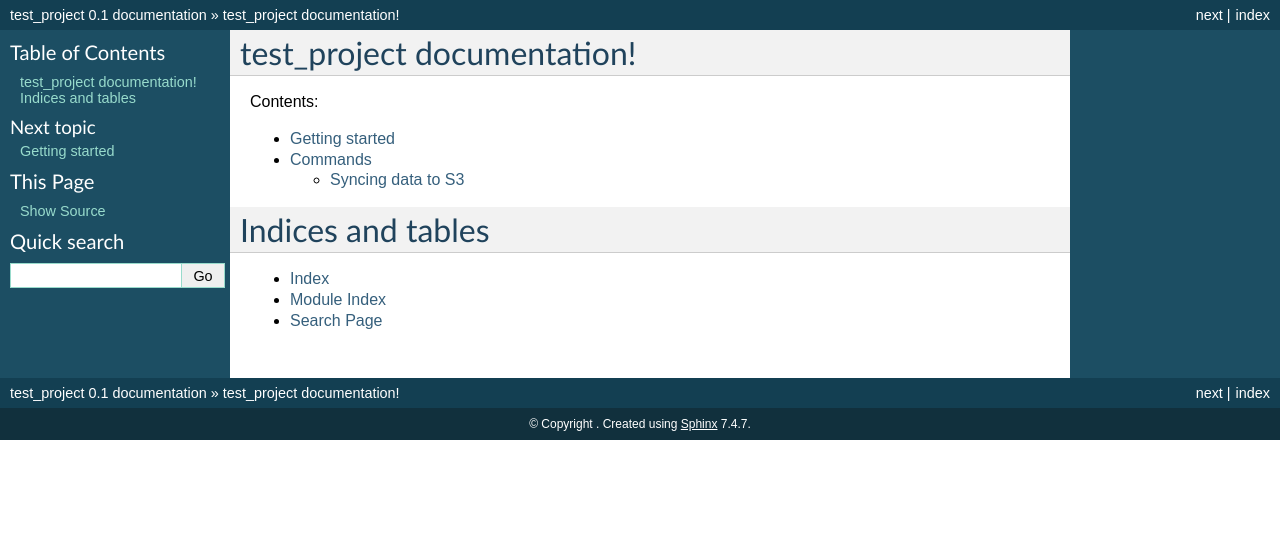
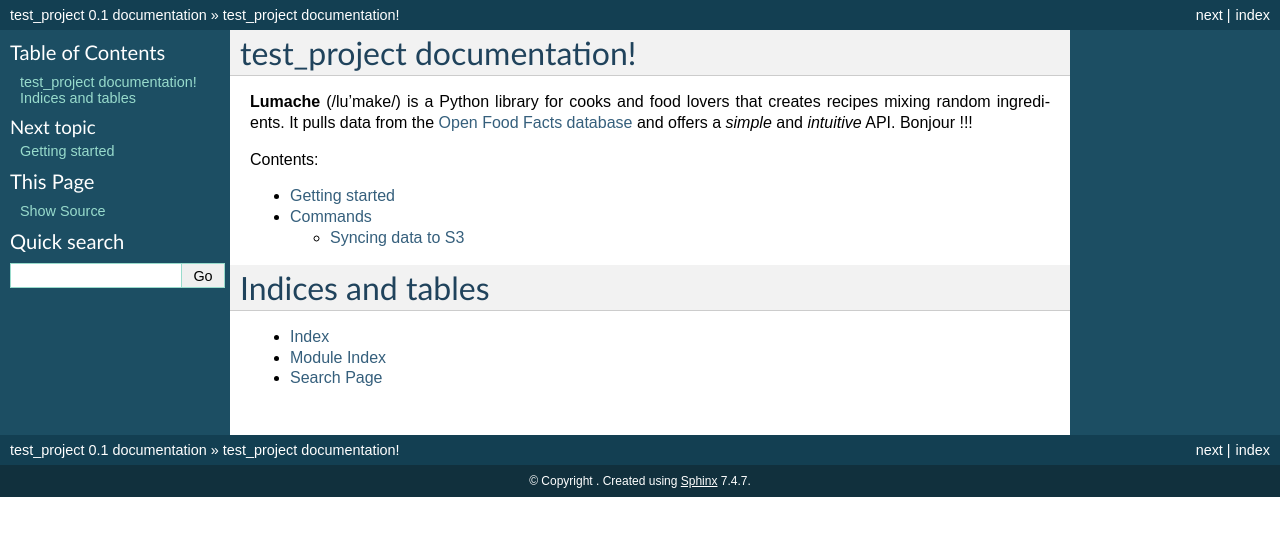
Before and after one commit to jslhost/cookiecutter_datascience_template, a Sphinx documentation site: the page built from docs/index.rst, in a window 1280 px wide. Shown: the top 536 px of the page. Built offline with Sphinx 7.4.7, drawn with Linux system fonts in a browser that asks for light colours.

Commit message:
update docs, requirements and add dotenv script

```diff
--- a/docs/index.rst
+++ b/docs/index.rst
@@ -5,6 +5,12 @@
 
 test_project documentation!
 ==============================================
+**Lumache** (/lu'make/) is a Python library for cooks and food lovers that
+creates recipes mixing random ingredients.  It pulls data from the `Open Food
+Facts database <https://world.openfoodfacts.org/>`_ and offers a *simple* and
+*intuitive* API.
+Bonjour !!!
+
 
 Contents:
 
--- a/requirements.txt
+++ b/requirements.txt
@@ -10,8 +10,10 @@
 markdown-it-py==3.0.0
 MarkupSafe==2.1.5
 mdurl==0.1.2
-pygments==2.17.2
+pkg_resources==0.0.0
+Pygments==2.17.2
 python-dateutil==2.8.2
+python-dotenv==1.0.1
 python-slugify==8.0.4
 PyYAML==6.0.1
 requests==2.31.0
@@ -19,5 +21,5 @@
 six==1.16.0
 text-unidecode==1.3
 types-python-dateutil==2.8.19.20240106
-typing-extensions==4.9.0
+typing_extensions==4.9.0
 urllib3==2.2.1
```
Also changed, not shown: 1 other file.
